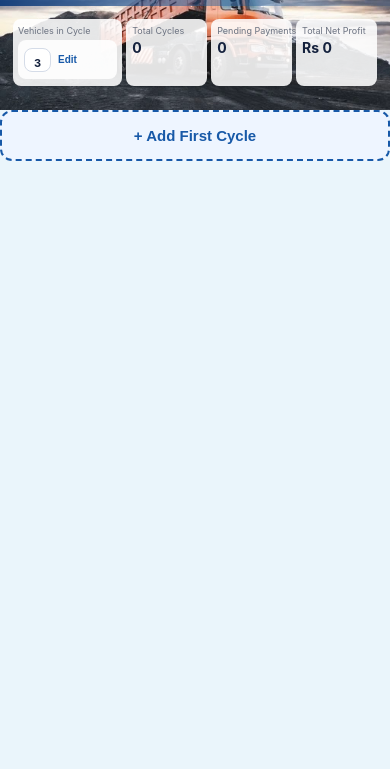
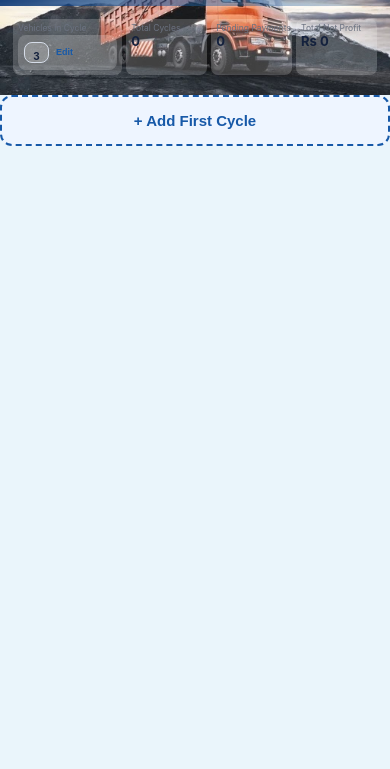
Before and after one commit to zaighamkhan116-code/Falcon-Traders, a website: page index.html in a window 390 px wide. Shown: the part 75-844 px from the top of the page. Drawn offline with Linux system fonts and the light colour scheme.

Commit message:
Shrink dashboard cards and make them 80 percent transparent

```diff
--- a/style.css
+++ b/style.css
@@ -48,3 +48,18 @@ header{background-image:linear-gradient(90deg,rgba(13,57,119,.82) 0%,rgba(22,82,
  .dashboard-row .vehicle-setting{gap:3px}
  .dashboard-row .count-box{width:27px;height:24px;font-size:11px}
 }
+/* Smaller, 80% transparent dashboard cards */
+.hero-zone .summary div{background:rgba(255,255,255,.20);box-shadow:none}
+.dashboard-row{gap:5px}
+.dashboard-row>div{padding:6px 7px;min-height:58px}
+.dashboard-row span{font-size:10px;line-height:1.05;min-height:0}
+.dashboard-row strong{font-size:15px;line-height:1.05;margin-top:2px}
+.dashboard-row .vehicle-setting{margin-top:2px}
+@media(max-width:700px){
+ .dashboard-row{gap:4px;margin-bottom:6px}
+ .dashboard-row>div,.dashboard-row .vehicle-summary{padding:5px 5px;min-height:54px;border-radius:7px}
+ .dashboard-row span{font-size:8.5px;line-height:1}
+ .dashboard-row strong{font-size:13px;margin-top:2px}
+ .dashboard-row .count-box{width:25px;height:21px;font-size:10px;background:rgba(255,255,255,.38)}
+ .dashboard-row .edit-count{height:21px;font-size:9px}
+}
```
